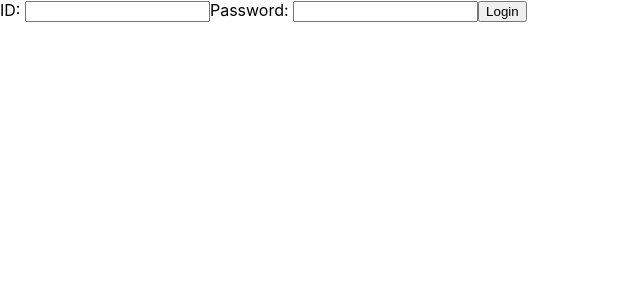
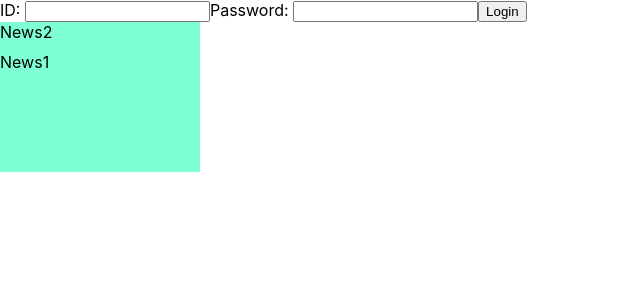
Before and after one commit to shengyu/reacthi, a React (Create React App) app: page / in a window 1280 px wide. Shown: the top 300 px of the page, without its empty margins (0-640 px from the left). Built offline with nearby package versions, Linux system fonts and the light colour scheme.

Commit message:
Add more demo

```diff
--- a/public/index.html
+++ b/public/index.html
@@ -29,6 +29,7 @@
   <body>
     <noscript>You need to enable JavaScript to run this app.</noscript>
     <div id="root"></div>
+    <div id="life"></div>
     <!--
       This HTML file is a template.
       If you open it directly in the browser, you will see an empty page.
--- /dev/null
+++ b/src/LifeCycle.css
@@ -0,0 +1,9 @@
+.list{
+    width: 200px;
+    height: 150px;
+    background-color: aquamarine;
+    overflow: auto;
+}
+.news{
+    height: 30px;
+}
--- /dev/null
+++ b/src/LifeCycle.jsx
@@ -0,0 +1,32 @@
+import React from 'react';
+import './LifeCycle.css'
+
+class LifeCycle extends React.Component {
+    state = {
+        newsArr: []
+    }
+
+    componentDidMount() {
+        setInterval(() => {
+            const { newsArr } = this.state
+            const news = 'News' + (newsArr.length + 1)
+            this.setState({ newsArr: [news, ...newsArr] })
+        }, 2000)
+    }
+
+    render() {
+        return (
+            <div className="list">
+                {
+                    this.state.newsArr.map(
+                        (n, index) => {
+                            return <div className="news" key={index}>{n}</div>
+                        }
+                    )
+                }
+            </div>
+        )
+    }
+}
+
+export default LifeCycle
--- a/src/index.js
+++ b/src/index.js
@@ -3,6 +3,7 @@ import ReactDOM from 'react-dom';
 import './index.css';
 import reportWebVitals from './reportWebVitals';
 import Login from './Login';
+import LifeCycle from './LifeCycle';
 
 ReactDOM.render(
   <React.StrictMode>
@@ -11,6 +12,13 @@ ReactDOM.render(
   document.getElementById('root')
 );
 
+ReactDOM.render(
+  <React.StrictMode>
+    <LifeCycle />
+  </React.StrictMode>,
+  document.getElementById('life')
+);
+
 // If you want to start measuring performance in your app, pass a function
 // to log results (for example: reportWebVitals(console.log))
 // or send to an analytics endpoint. Learn more: https://bit.ly/CRA-vitals
```
